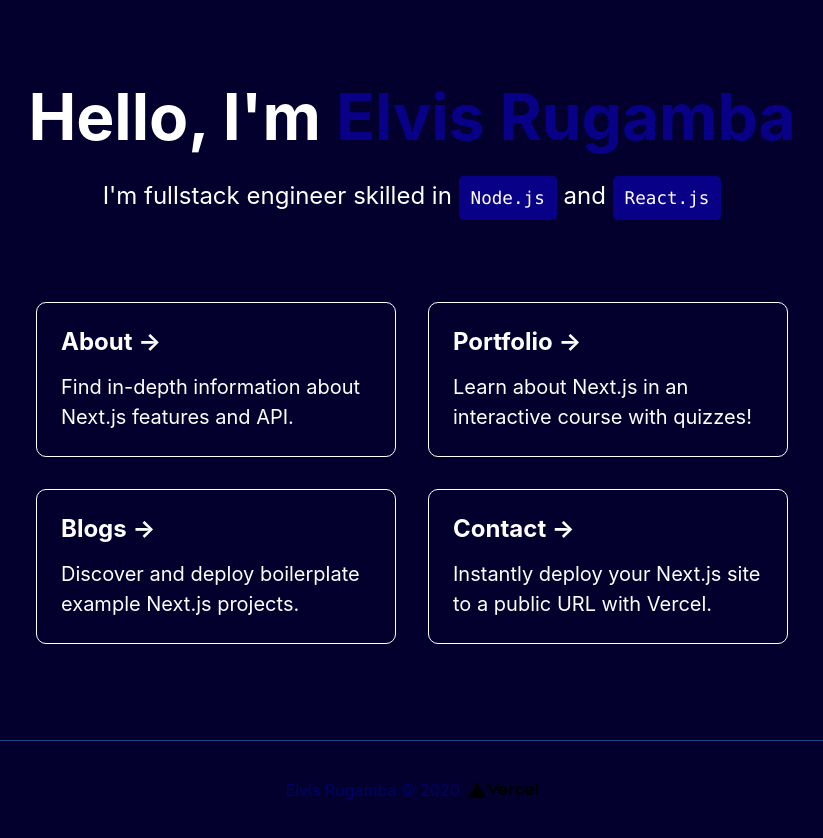
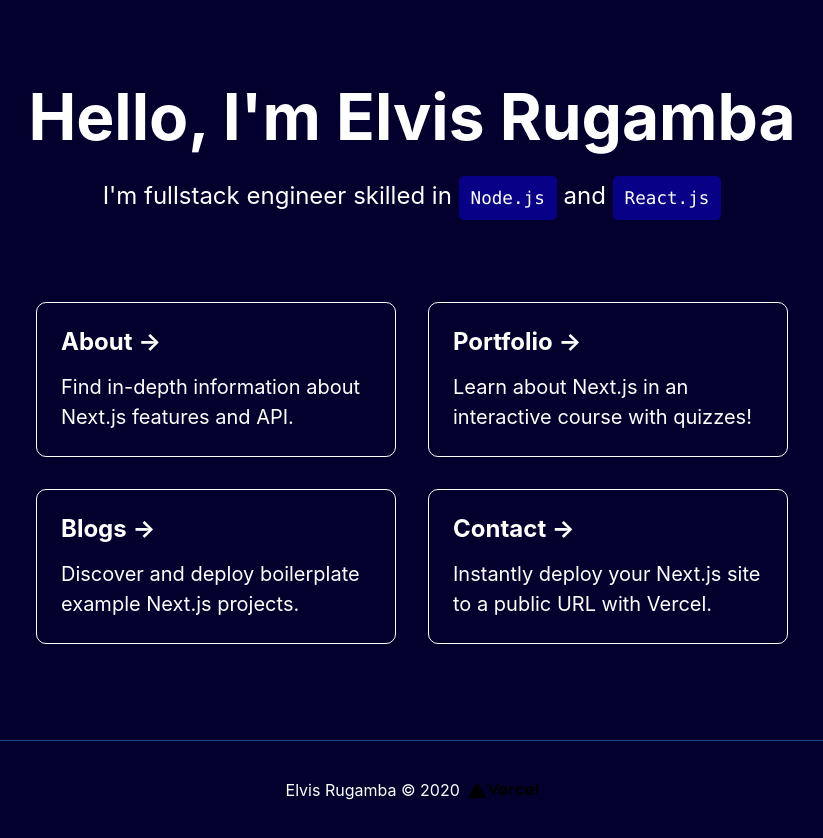
Before and after one commit to Elvis-rugamba/my-portfolio, a Next.js app: page / in a window 1280 px wide. Shown: the whole page, without its empty margins (228-1051 px from the left). Built offline with nearby package versions, Linux system fonts and the light colour scheme.

Commit message:
Update Home.module.css

```diff
--- a/styles/Home.module.css
+++ b/styles/Home.module.css
@@ -34,11 +34,11 @@
   display: flex;
   justify-content: center;
   align-items: center;
-  color: #02006c;
+  color: #ffffff;
 }
 
 .title a {
-  color: #090088;
+  color: #fffff;
   text-decoration: none;
 }
 
```
